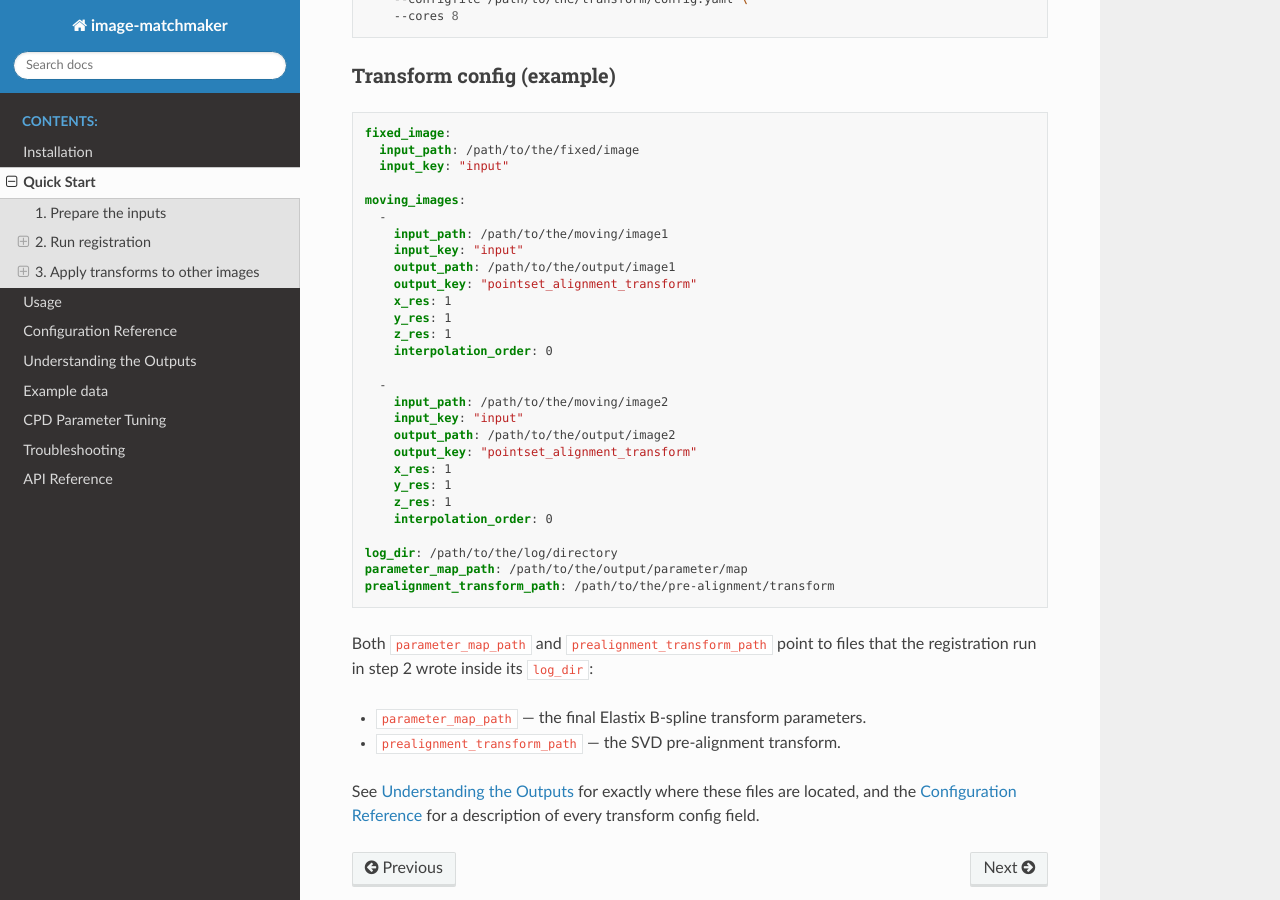
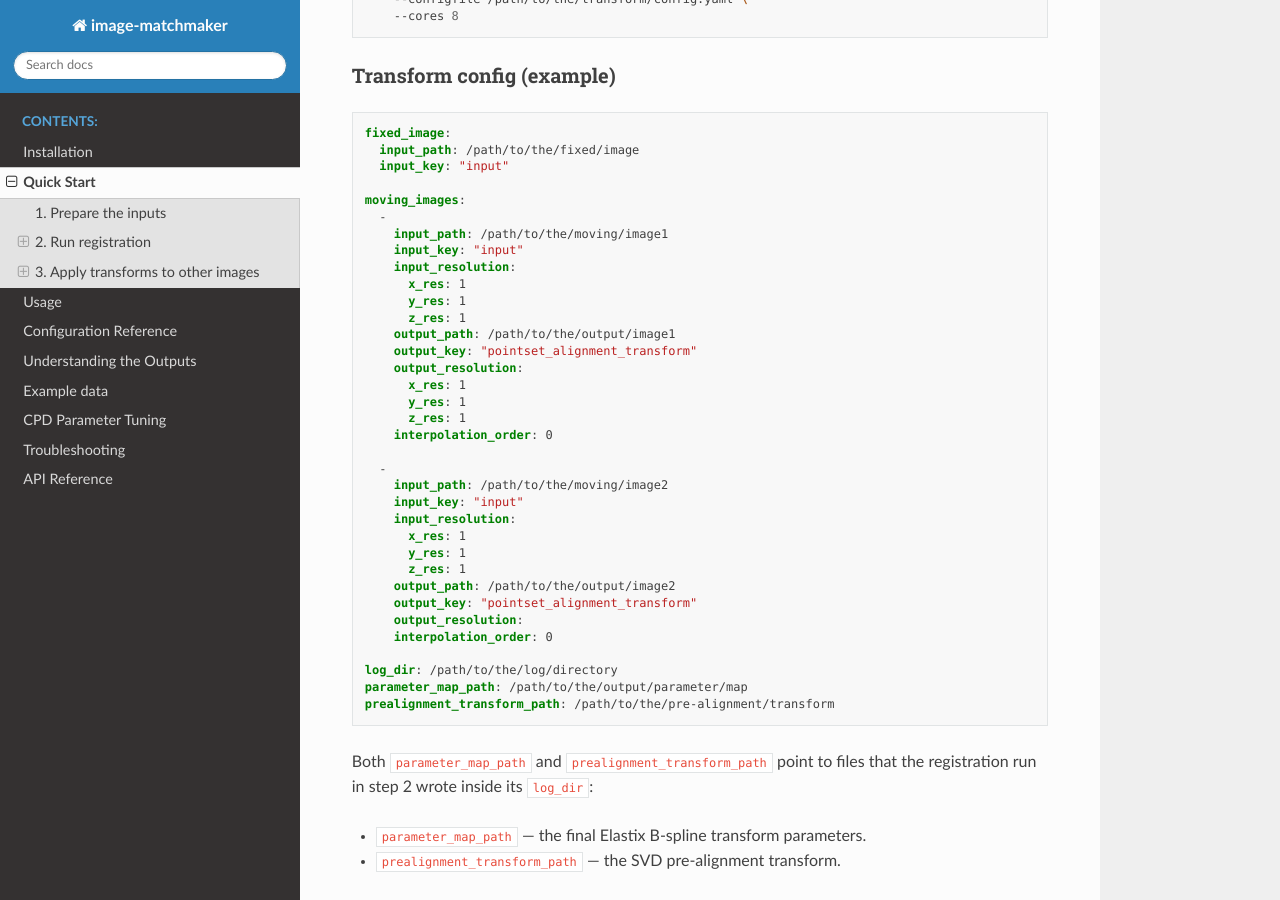
Before and after one commit to kreshuklab/image-matchmaker, a Sphinx documentation site: the page built from docs/source/quickstart.md, in a window 1280 px wide and 900 px high, scrolled down 2350 px. Built offline with Sphinx 7.4.7 and the Read the Docs theme 3.1.0, drawn with Linux system fonts in a browser that asks for light colours.

Commit message:
update documentation for apply_transform

```diff
--- a/docs/source/quickstart.md
+++ b/docs/source/quickstart.md
@@ -121,21 +121,28 @@ moving_images:
   -
     input_path: /path/to/the/moving/image1
     input_key: "input"
+    input_resolution:
+      x_res: 1
+      y_res: 1
+      z_res: 1
     output_path: /path/to/the/output/image1
     output_key: "pointset_alignment_transform"
-    x_res: 1
-    y_res: 1
-    z_res: 1
+    output_resolution:
+      x_res: 1
+      y_res: 1
+      z_res: 1
     interpolation_order: 0
 
   -
     input_path: /path/to/the/moving/image2
     input_key: "input"
+    input_resolution:
+      x_res: 1
+      y_res: 1
+      z_res: 1
     output_path: /path/to/the/output/image2
     output_key: "pointset_alignment_transform"
-    x_res: 1
-    y_res: 1
-    z_res: 1
+    output_resolution:
     interpolation_order: 0
 
 log_dir: /path/to/the/log/directory
```
Also changed, not shown: docs/source/config_ref.md (+10 -0 lines), docs/source/usage.md (+2 -1 lines).
